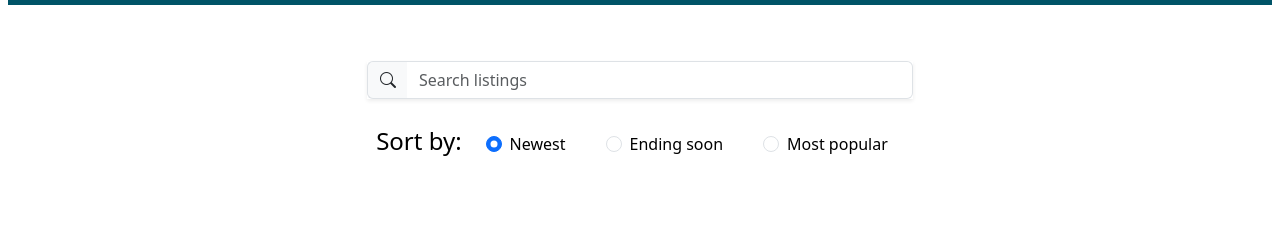
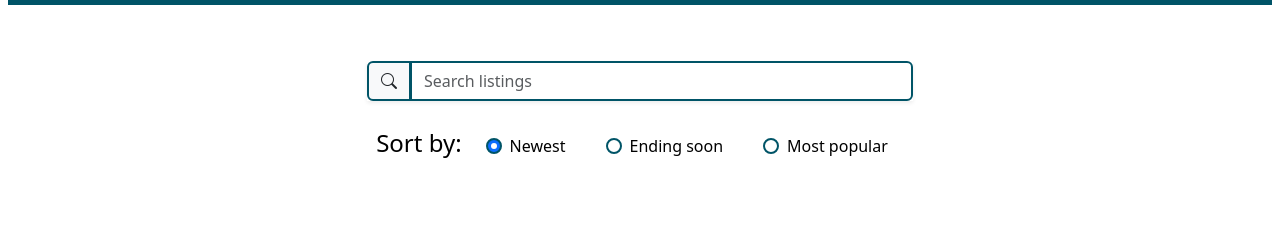
Before and after one commit to EF-Pami/Semester-Project-2-Auction, a website: page Listings/index.html in a window 1280 px wide. Shown: the part 179-419 px from the top of the page. Drawn offline with nearby package versions, Linux system fonts and the light colour scheme; no server answers.

Commit message:
border styling update

```diff
--- a/src/scss/_variables.scss
+++ b/src/scss/_variables.scss
@@ -6,6 +6,8 @@ $black: #1c1c1c;
 $coral: #005467;
 $brown: #994318;
 $background: beige;
+$custom-border-color: #005467;
+$custom-border-width: 2px;
 
 // Theme-color-variables
 $primary: $coral;
@@ -46,7 +48,7 @@ $nav-tabs-link-active-border-color: $secondary;
 $input-bg: #f1edea;
 $input-color: $black;
 $input-border-width: 2px;
-$input-border-color: $coral;
+//$input-border-color: $coral;
 $input-border-radius: 0.3125rem;
 
 $input-focus-bg: $white;
--- a/src/scss/index.scss
+++ b/src/scss/index.scss
@@ -30,7 +30,7 @@ body {
 }
 
 #add-listing-button {
-    color: $white;
+    color: $white !important;
 }
 
 #header-profile-button i {
@@ -119,6 +119,20 @@ body {
         }
     }
 }
+
+input,
+textarea,
+.form-control {
+    border: $custom-border-width solid $custom-border-color !important;
+
+
+}
+
+.input-group .form-control,
+.input-group .input-group-text {
+    border: $custom-border-width solid $custom-border-color !important;
+}
+
 // Footer
 
 footer {
```
Also changed, not shown: CreateListing/index.html (+2 -2 lines), dist/css/index.css, 1 other file.
